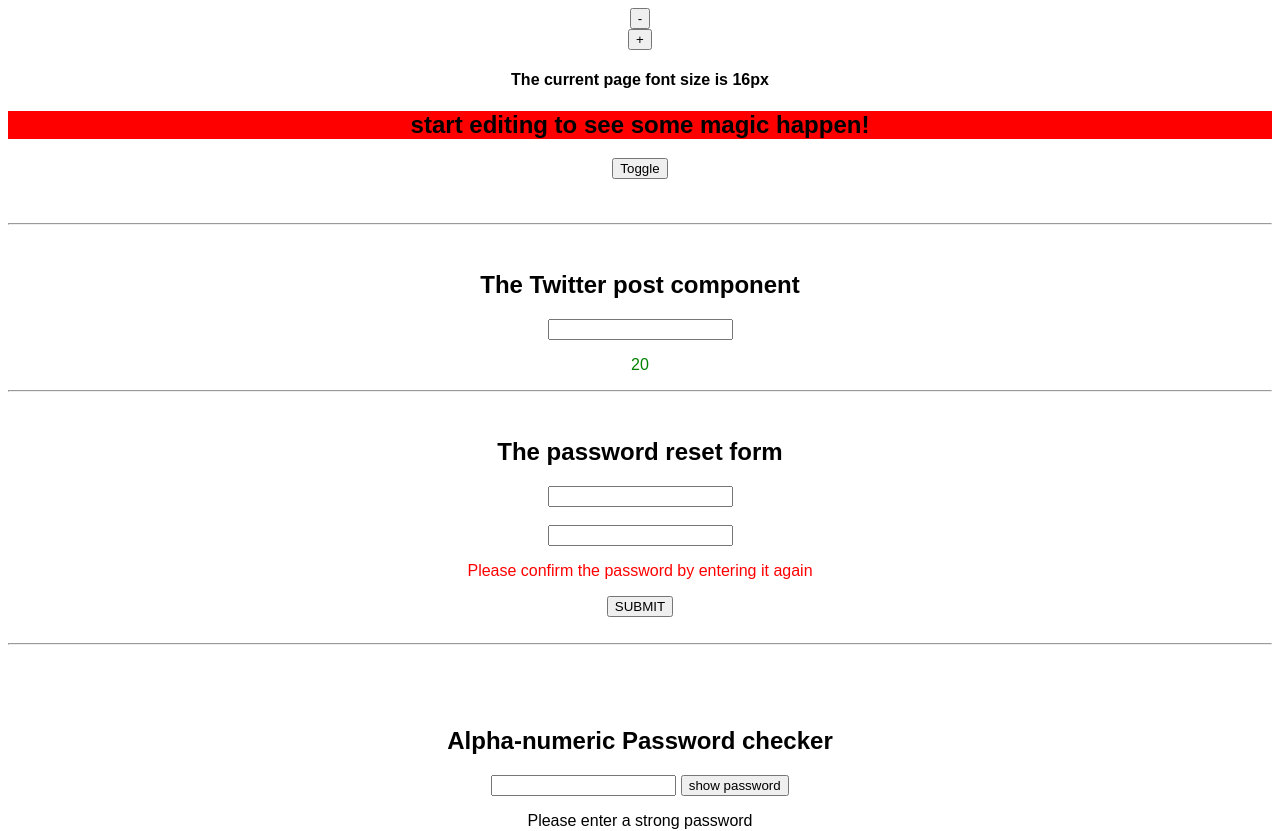
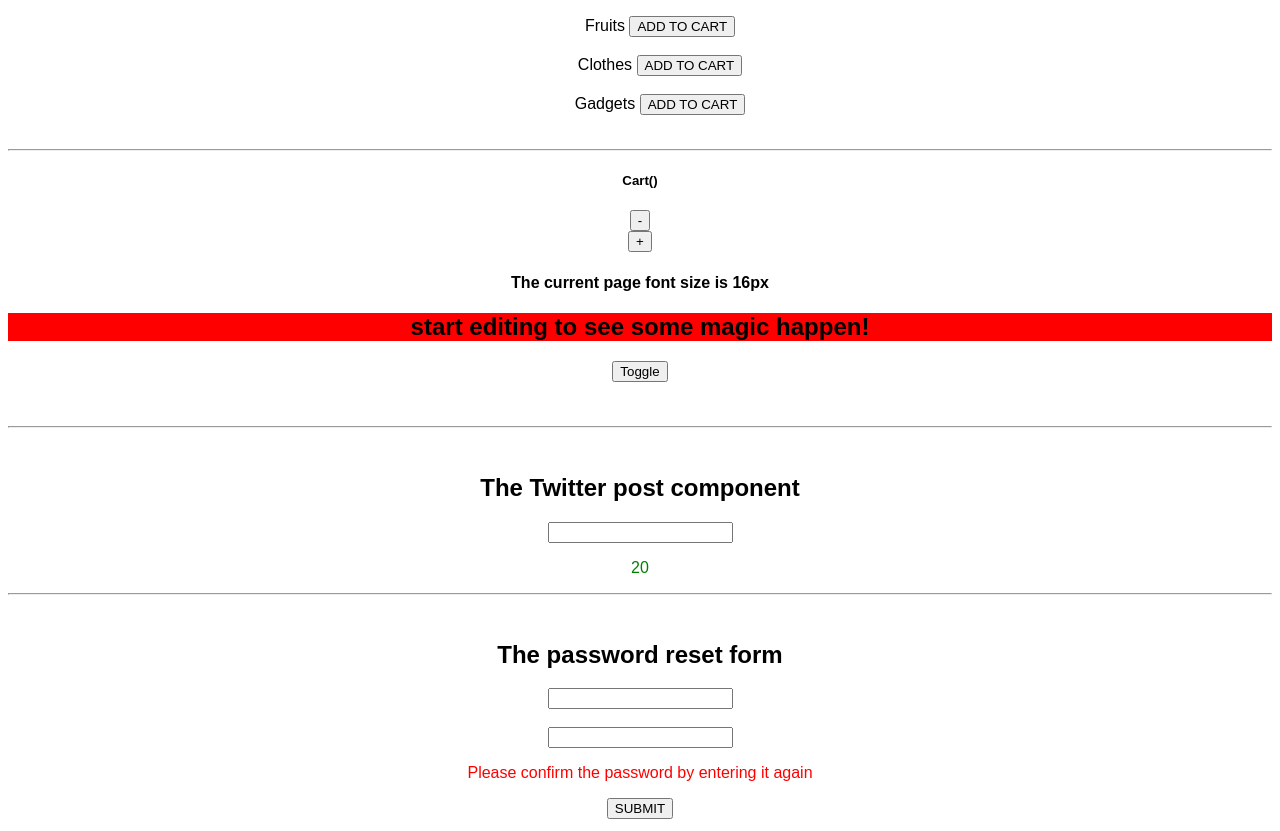
Before and after one commit to kotesh-arya/React-Hooks, a React (Create React App) app: page / in a window 1280 px wide. Shown: the top 831 px of the page. Built offline with nearby package versions, Linux system fonts and the light colour scheme.

Commit message:
FEAT: Added cart component with partial features

```diff
--- a/src/App.js
+++ b/src/App.js
@@ -102,35 +102,78 @@ export default function App() {
     { id: 1, title: "Clothes", done: false },
     { id: 2, title: "Gadgets", done: false }
   ];
-  // const [itemCount, setItemsCount] = useState(0);
+  // const addedItemsArr =[];
+  // const addItem =()=> ;
+  const [addedItem, setAddedItem] = useState([]);
 
-  // const [addedItems, setAddedItems] = useState();
-  // const addItem = () => {
-  //   setItemsCount(itemCount + 1);
-  //   setAddedItems();
-  // };
+  //check if obj is present inside an array
+  const checkDupicate = (item, arrayOfObj) => {
+    let isPresent = false;
+    arrayOfObj.map((itemFromCart) => {
+      if (itemFromCart.id === item.id) {
+        isPresent = true;
+      }
+    });
+    return isPresent;
+  };
+
+  const addItem = (item) => {
+    if (checkDupicate(item, addedItem)) {
+      setAddedItem((prev) => {
+        // return [...prev, { ...item, quantity: prev.item.quantity + 1 }];
+        return prev.map((i) =>
+          i.id === item.id ? { ...i, quantity: i.quantity++ } : item
+        );
+      });
+    } else {
+      setAddedItem((newArr) => [...newArr, { ...item, quantity: 1 }]);
+    }
+
+    // const newArr = addedItem.map((itemFromCart) => {
+    //   console.log(itemFromCart);
+    //   if (item.id === itemFromCart.id) {
+    //     const result = { ...itemFromCart, quantity: itemFromCart.quantity++ };
+    //     setAddedItem(newArr =>{
+    //       [...newArr,]
+    //     })
+    //     console.log(result);
+    //     return result;
+    //   } else {
+    //     return item;
+    //     //  console.log("add new item")
+    //   }
+    // });
+    // setAddedItem(newArr);
+    // console.log(newArr);
+  };
+  /* check the item id is present already
+  if id  present then start increasing the count instead of showing it again
+*/
   return (
     <div style={{ fontSize: pageFont }} className="App">
       {/* <Card title='kotesh' age={32} color='red'/>
       <Card title='kotesh' age={32}/>
       <Card title='kotesh' age={32}/>
-      <Card title='kotesh' age={32}/>
-
+      <Card title='kotesh' age={32}/> */}
       <ul>
         {itemArr.map((item) => {
           return (
-            <li key={item.title}>
-              {item.title} <button onClick={addItem}>ADD TO CART</button> <br />{" "}
-              <br />
+            <li key={item.title} onClick={() => addItem(item)}>
+              {item.title} <button>ADD TO CART</button> <br /> <br />
             </li>
           );
         })}
       </ul>
       <hr />
-      <h5>Cart({itemCount})</h5>
+      <h5>Cart()</h5>
       <ul>
-        <li>{addedItems}</li>
-      </ul> */}
+        {addedItem.map((item) => (
+          <li>
+            {item.title}
+            {item.quantity}
+          </li>
+        ))}
+      </ul>
       <button onClick={decreaseSize}>-</button> <br />
       <button onClick={increaseSize}>+</button>
       <h4>The current page font size is {pageFont}px </h4>
@@ -160,12 +203,12 @@ export default function App() {
     </div>
   );
 }
-function Card({ title, age, color }) {
-  return (
-    <div>
-      <p>{age}</p>
-      <h1>{title}</h1>
-      <p>{color}</p>
-    </div>
-  );
-}
+// function Card({ title, age, color }) {
+//   return (
+//     <div>
+//       <p>{age}</p>
+//       <h1>{title}</h1>
+//       <p>{color}</p>
+//     </div>
+//   );
+// }
```
